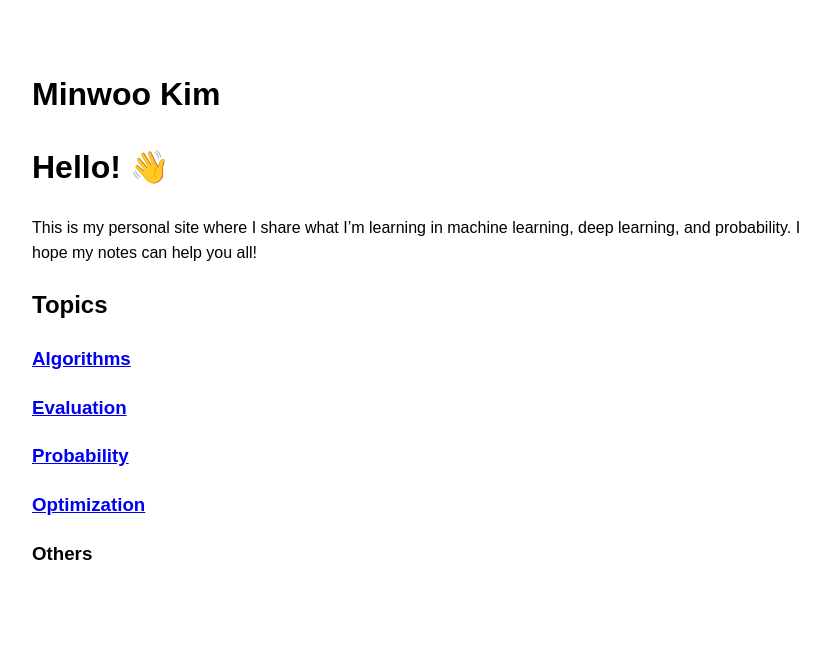
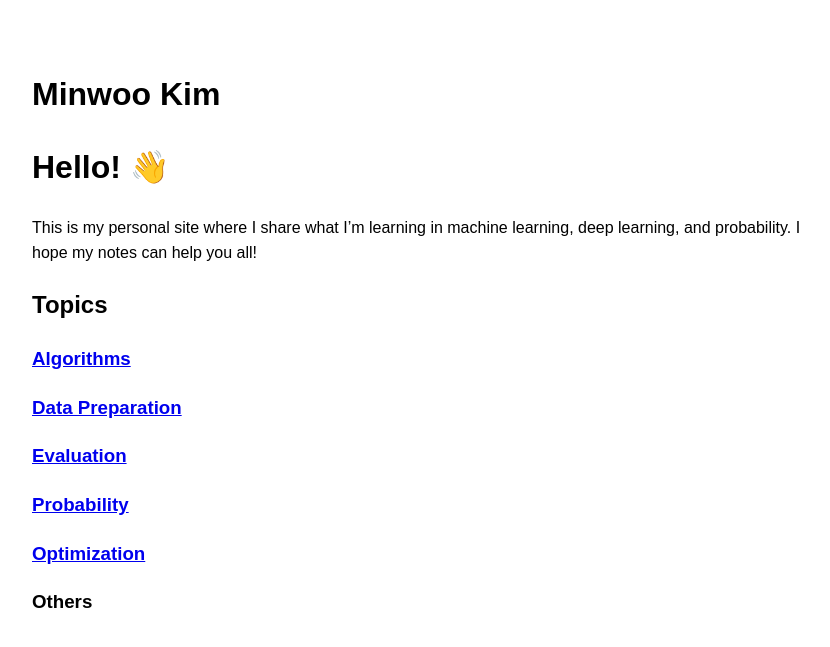
Before and after one commit to mkim2178/mkim2178.github.io, a Jekyll site: the page built from index.md, in a window 1280 px wide. Shown: the top 647 px of the page, without its empty margins (208-1038 px from the left). Built offline with Jekyll 4.4.1, drawn with Linux system fonts in a browser that asks for light colours.

Commit message:
add a new interactive category

```diff
--- a/index.md
+++ b/index.md
@@ -9,6 +9,7 @@ This is my personal site where I share what I'm learning in machine learning, de
 
 ## Topics
 ### [Algorithms](algorithms/)
+### [Data Preparation](data_preparation/)
 ### [Evaluation](evaluations/)
 ### [Probability](probability/)
 ### [Optimization](optimizations/)
```
